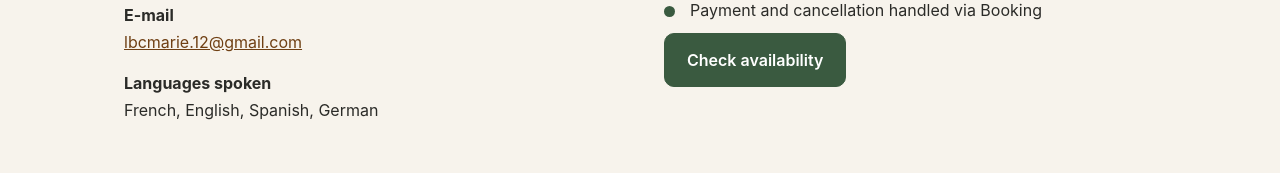
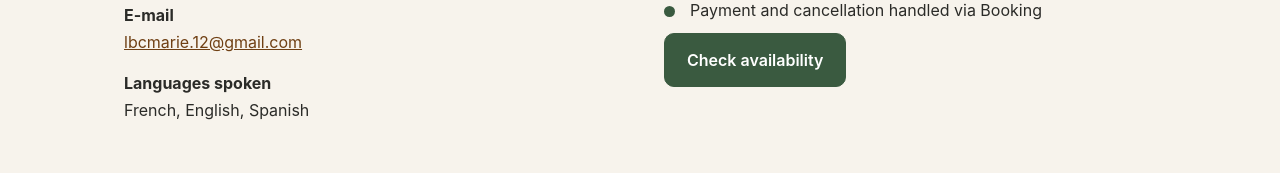
Before and after one commit to tomvieilledent/tilleul_de_canac, a React (Vite) app: page / in a window 1280 px wide. Shown: the part 5693-5866 px from the top of the page. Built offline with nearby package versions, Linux system fonts and the light colour scheme; a web font is replaced by a local one.

Commit message:
content: retire l'allemand des langues parlées

```diff
--- a/src/i18n/strings.js
+++ b/src/i18n/strings.js
@@ -108,7 +108,7 @@ const fr = {
     phone: "Téléphone",
     email: "E-mail",
     languages: "Langues parlées",
-    languagesValue: "Français, anglais, espagnol, allemand",
+    languagesValue: "Français, anglais, espagnol",
     knowEyebrow: "Bon à savoir",
     knowTitle: "Informations pratiques",
     practical: [
@@ -244,7 +244,7 @@ const en = {
     phone: "Phone",
     email: "E-mail",
     languages: "Languages spoken",
-    languagesValue: "French, English, Spanish, German",
+    languagesValue: "French, English, Spanish",
     knowEyebrow: "Good to know",
     knowTitle: "Practical information",
     practical: [
@@ -380,7 +380,7 @@ const es = {
     phone: "Teléfono",
     email: "Correo electrónico",
     languages: "Idiomas hablados",
-    languagesValue: "Francés, inglés, español, alemán",
+    languagesValue: "Francés, inglés, español",
     knowEyebrow: "Bueno saber",
     knowTitle: "Información práctica",
     practical: [
@@ -516,7 +516,7 @@ const de = {
     phone: "Telefon",
     email: "E-Mail",
     languages: "Gesprochene Sprachen",
-    languagesValue: "Französisch, Englisch, Spanisch, Deutsch",
+    languagesValue: "Französisch, Englisch, Spanisch",
     knowEyebrow: "Gut zu wissen",
     knowTitle: "Praktische Informationen",
     practical: [
```
